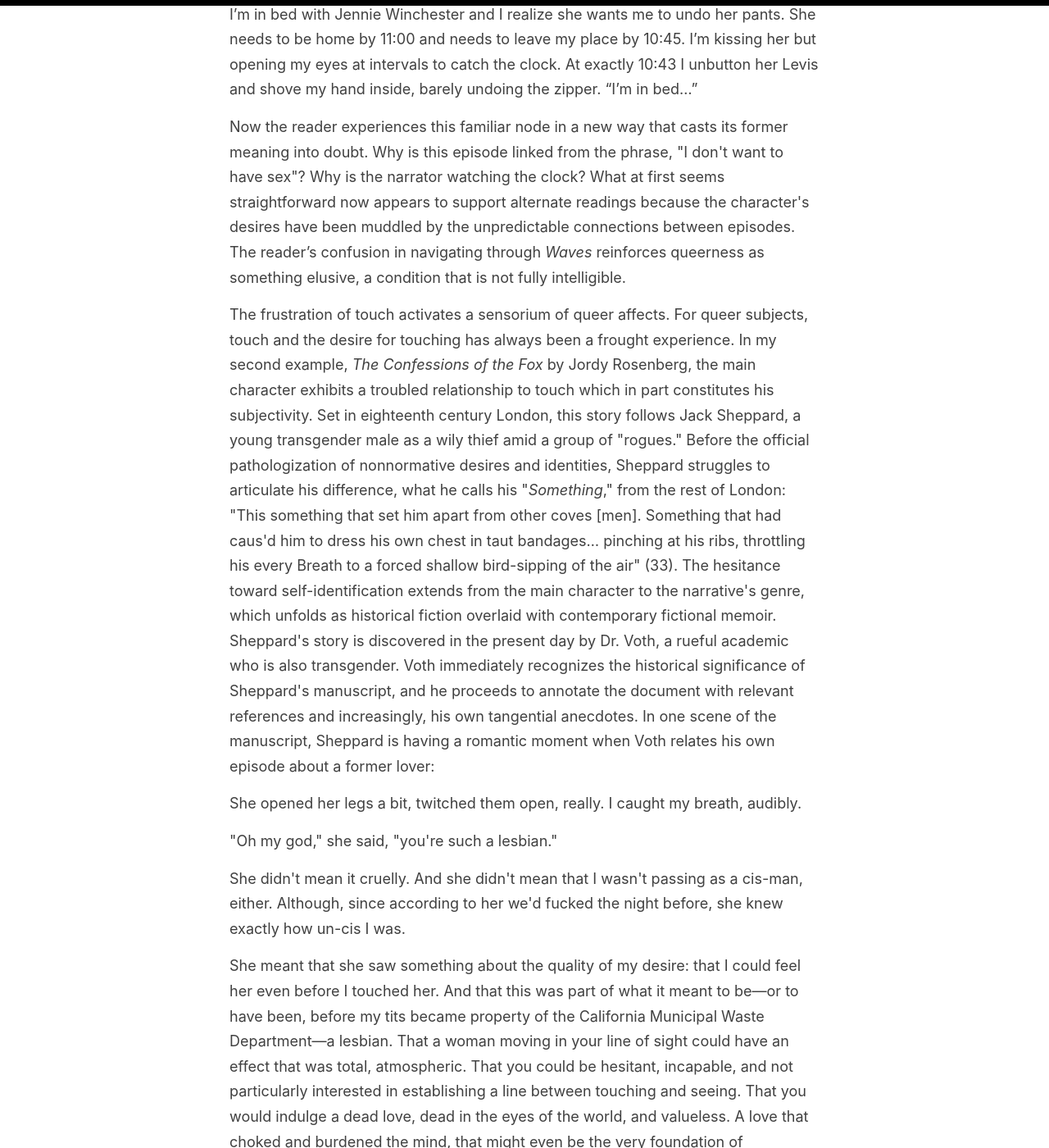
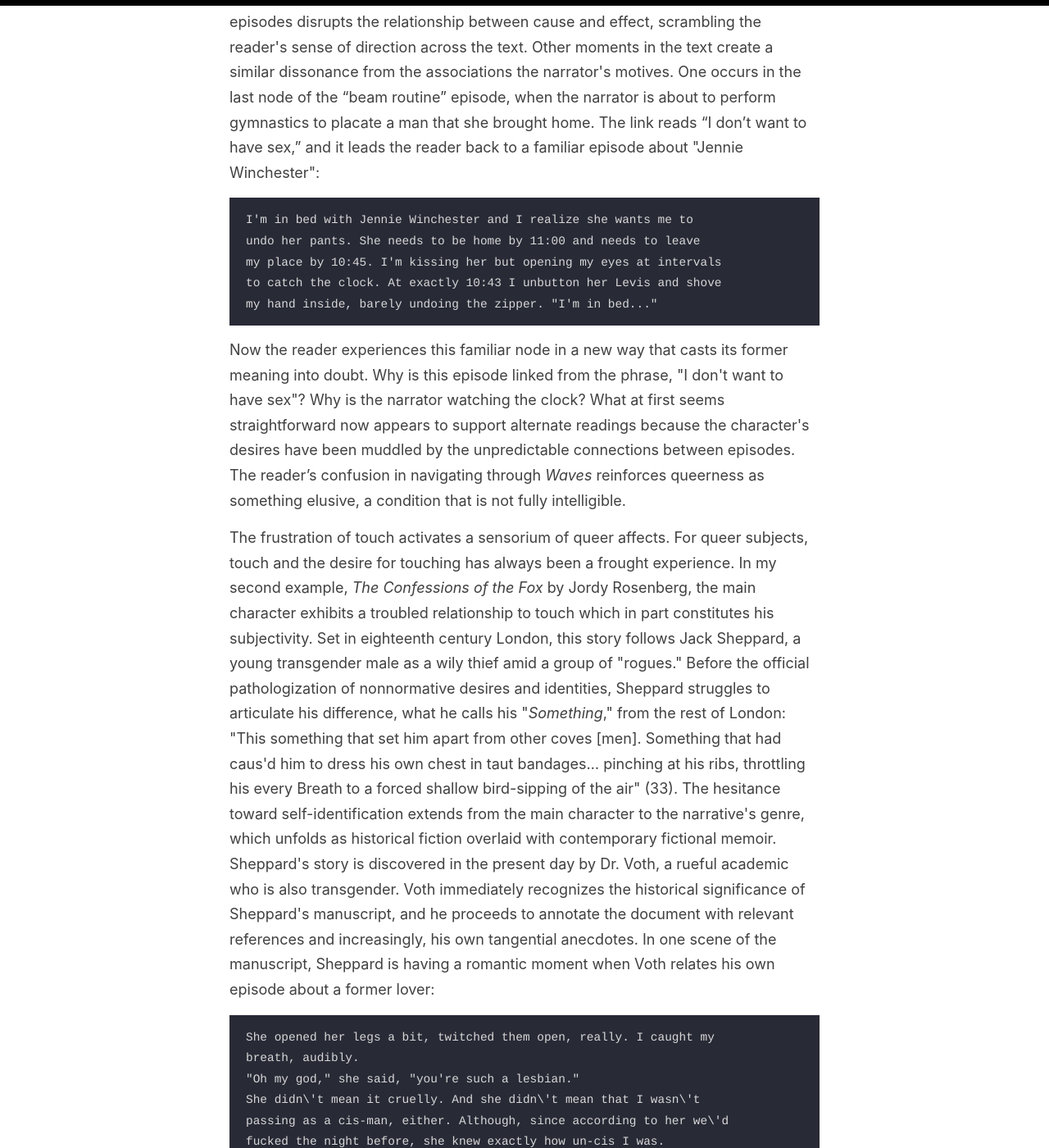
Before and after one commit to gofilipa/qt, a Jekyll site: the page built from _pages/chapter_1.md, in a window 1280 px wide and 1400 px high, scrolled down 3094 px. Shown: the whole window at 82% size. Built offline with Jekyll 4.4.1, drawn with Linux system fonts in a browser that asks for light colours; a script that is not in the unit is left out; some of the changed text lies outside the part shown.

Commit message:
fixing formatting again

```diff
--- a/_pages/chapter_1.md
+++ b/_pages/chapter_1.md
@@ -3,6 +3,7 @@
 permalink: /chapter_1/
 title: Chapter 1
 ---
+<script src="https://hypothes.is/embed.js" async></script>
 
 chapter summary
 ===
@@ -91,8 +92,8 @@
 a baffling range of choices for movement which actually led to a
 stifling of movement altogether" (Pope, "Significance").
 
-![\"DARE\" \> \"I liked girls...\" \> \"the lover\" \> \"Only one of us
-is 15...\" \> \"Jerk off...\"\](../qt_writings/one/videos/erotic.gif)
+!["DARE", "I liked girls...", "the lover", "Only one of us
+is 15...", "Jerk off..."](../qt_writings/one/videos/erotic.gif)
 
 The disorienting feeling of reading this text is an effect of its queer
 form. Episodes do not have a discernible chronology or progression, and
@@ -118,11 +119,11 @@
 reads "I don't want to have sex," and it leads the reader back to a
 familiar episode about \"Jennie Winchester\":
 
-> I'm in bed with Jennie Winchester and I realize she wants me to undo
-> her pants. She needs to be home by 11:00 and needs to leave my place
-> by 10:45. I'm kissing her but opening my eyes at intervals to catch
-> the clock. At exactly 10:43 I unbutton her Levis and shove my hand
-> inside, barely undoing the zipper. "I'm in bed..."
+    I'm in bed with Jennie Winchester and I realize she wants me to
+    undo her pants. She needs to be home by 11:00 and needs to leave
+    my place by 10:45. I'm kissing her but opening my eyes at intervals
+    to catch the clock. At exactly 10:43 I unbutton her Levis and shove
+    my hand inside, barely undoing the zipper. "I'm in bed..."
 
 Now the reader experiences this familiar node in a new way that casts
 its former meaning into doubt. Why is this episode linked from the
@@ -156,28 +157,25 @@
 of the manuscript, Sheppard is having a romantic moment when Voth
 relates his own episode about a former lover:
 
-> She opened her legs a bit, twitched them open, really. I caught my
-> breath, audibly.
->
-> \"Oh my god,\" she said, \"you\'re such a lesbian.\"
->
-> She didn\'t mean it cruelly. And she didn\'t mean that I wasn\'t
-> passing as a cis-man, either. Although, since according to her we\'d
-> fucked the night before, she knew exactly how un-cis I was.
->
-> She meant that she saw something about the quality of my desire: that
-> I could feel her even before I touched her. And that this was part of
-> what it meant to be---or to have been, before my tits became property
-> of the California Municipal Waste Department---a lesbian. That a woman
-> moving in your line of sight could have an effect that was total,
-> atmospheric. That you could be hesitant, incapable, and not
-> particularly interested in establishing a line between touching and
-> seeing. That you would indulge a dead love, dead in the eyes of the
-> world, and valueless. A love that choked and burdened the mind, that
-> might even be the very foundation of melancholy and despair. But, oh
-> Reader, looking at a woman you really get a feel for the way that fire
-> is a phenomenon of touch. And my point is, if you have every been a
-> lesbian, you will not even have to touch a woman to know that. 169
+    She opened her legs a bit, twitched them open, really. I caught my
+    breath, audibly.
+    "Oh my god," she said, "you're such a lesbian."
+    She didn\'t mean it cruelly. And she didn\'t mean that I wasn\'t
+    passing as a cis-man, either. Although, since according to her we\'d
+    fucked the night before, she knew exactly how un-cis I was.
+    She meant that she saw something about the quality of my desire: that
+    I could feel her even before I touched her. And that this was part of
+    what it meant to be---or to have been, before my tits became property
+    of the California Municipal Waste Department---a lesbian. That a woman
+    moving in your line of sight could have an effect that was total,
+    atmospheric. That you could be hesitant, incapable, and not
+    particularly interested in establishing a line between touching and
+    seeing. That you would indulge a dead love, dead in the eyes of the
+    world, and valueless. A love that choked and burdened the mind, that
+    might even be the very foundation of melancholy and despair. But, oh
+    Reader, looking at a woman you really get a feel for the way that fire
+    is a phenomenon of touch. And my point is, if you have every been a
+    lesbian, you will not even have to touch a woman to know that. 169
 
 Here, desire is characterised not by the search for satisfaction, or the
 success of establishing contact, but by the sensual fullness of a lack.
@@ -200,8 +198,6 @@
 amplifies the fullness of that desire. This mode of desiring is what
 characterizes queerness in the text. Here, touch, or the lack of touch,
 defines a peculiarly queer subjectivity.
-
-### Munoz\'s queerness as lack that creates space for emergence
 
 In both *Waves* and *Confessions*, queerness is constituted by a
 troubled relationship to touch, reinforcing queerness as something that
@@ -227,12 +223,12 @@
 \"longing that propels us onward,\" for what is \"not yet here.\" Muñoz
 explains:
 
-> Queerness is *a structuring and educated mode of desiring* that allows
-> us to see and feel beyond the quagmire of the present... Queerness is
-> a longing that propels us onward, beyond romances of the negative and
-> toiling in the present. Queerness is that thing that lets us feel that
-> this world is not enough, that indeed something is missing. Emphasis
-> mine, *Cruising Utopia* 1
+    Queerness is *a structuring and educated mode of desiring* that allows
+    us to see and feel beyond the quagmire of the present... Queerness is
+    a longing that propels us onward, beyond romances of the negative and
+    toiling in the present. Queerness is that thing that lets us feel that
+    this world is not enough, that indeed something is missing. Emphasis
+    mine, *Cruising Utopia* 1
 
 The ontological nature of queerness is founded in a lack, in a vacuum.
 Rather than strive that missing thing, or a forward-looking,
```
Also changed, not shown: 1 other file.
